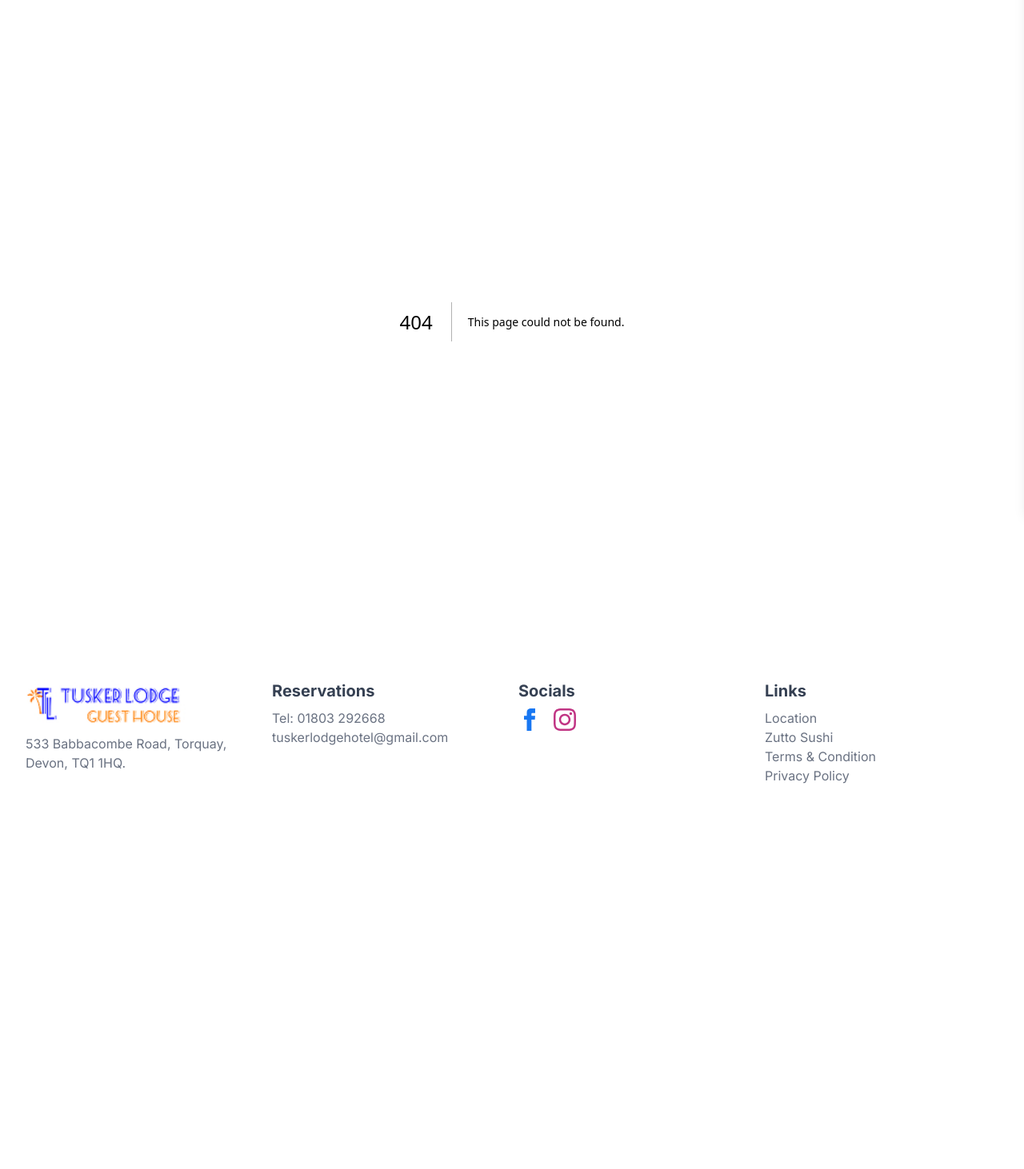
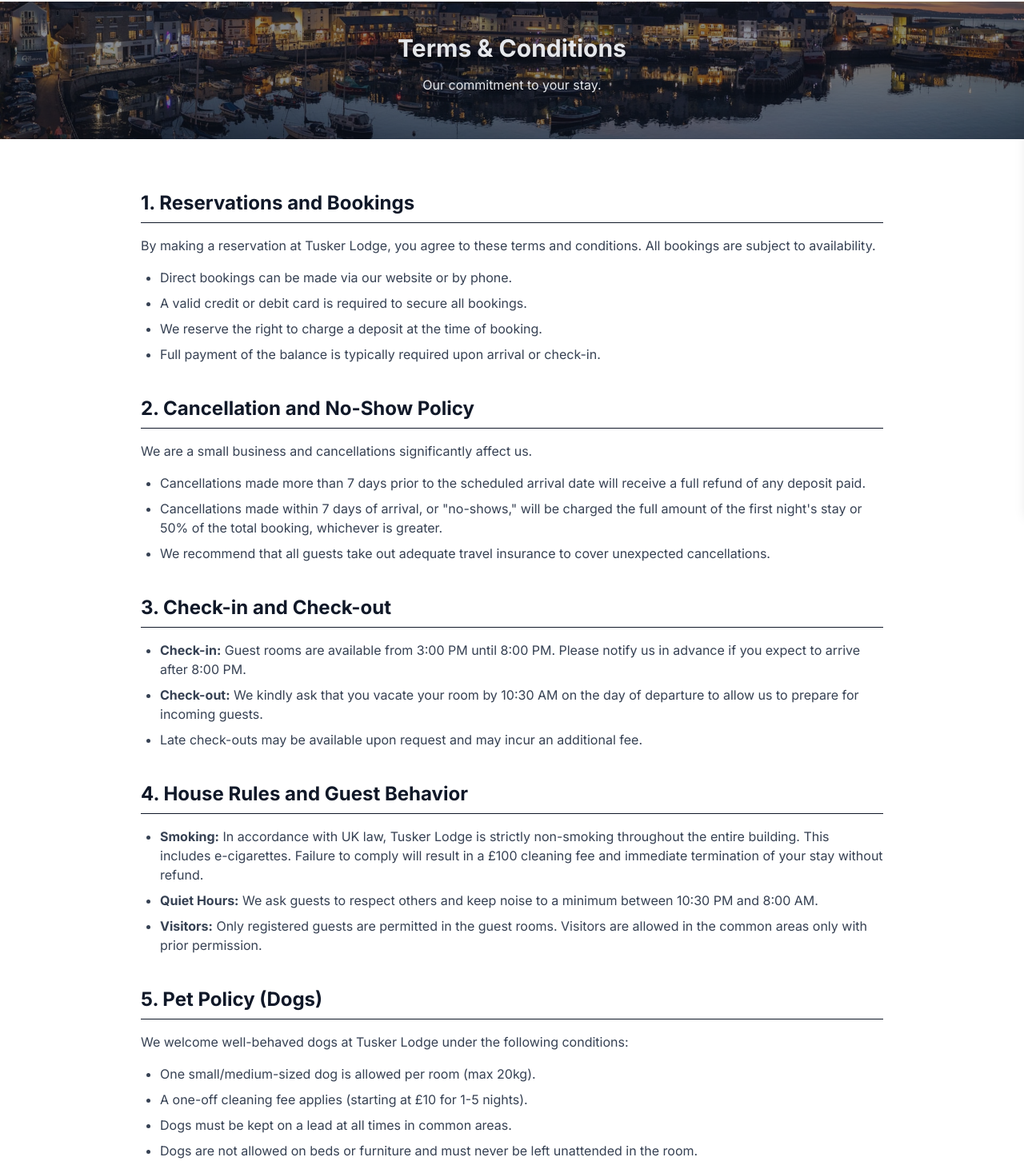
Before and after one commit to ayrbox/tusker-lodge, a Next.js app: page /terms in a window 1280 px wide. Before the commit this address had no page. Shown: the part 160-1622 px from the top of the page at 80% size. Before the commit the page ends 1190 px from the top, so only its background shows below. Built offline with nearby package versions, Linux system fonts and the light colour scheme.

Commit message:
feat: add terms and condition pages

```diff
--- /dev/null
+++ b/src/app/terms/layout.tsx
@@ -0,0 +1,16 @@
+import Banner from "@/components/sections/Banner";
+
+export default function TermsLayout({
+  children,
+}: {
+  children: React.ReactNode;
+}) {
+  return (
+    <main>
+      <Banner title="Terms & Conditions" path="Our commitment to your stay." />
+      <div className="container mx-auto py-16 px-6 md:px-12 max-w-5xl">
+        {children}
+      </div>
+    </main>
+  );
+}
--- /dev/null
+++ b/src/app/terms/page.tsx
@@ -0,0 +1,158 @@
+import React from "react";
+
+export default function TermsPage() {
+  return (
+    <div className="prose prose-slate max-w-none text-gray-700">
+      <section className="mb-10">
+        <h2 className="text-2xl font-bold mb-4 text-gray-900 border-b pb-2">
+          1. Reservations and Bookings
+        </h2>
+        <p className="mb-4">
+          By making a reservation at Tusker Lodge, you agree to these terms and
+          conditions. All bookings are subject to availability.
+        </p>
+        <ul className="list-disc pl-6 space-y-2">
+          <li>
+            Direct bookings can be made via our website or by phone.
+          </li>
+          <li>
+            A valid credit or debit card is required to secure all bookings.
+          </li>
+          <li>
+            We reserve the right to charge a deposit at the time of booking.
+          </li>
+          <li>
+            Full payment of the balance is typically required upon arrival or check-in.
+          </li>
+        </ul>
+      </section>
+
+      <section className="mb-10">
+        <h2 className="text-2xl font-bold mb-4 text-gray-900 border-b pb-2">
+          2. Cancellation and No-Show Policy
+        </h2>
+        <p className="mb-4">
+          We are a small business and cancellations significantly affect us.
+        </p>
+        <ul className="list-disc pl-6 space-y-2">
+          <li>
+            Cancellations made more than 7 days prior to the scheduled arrival date
+            will receive a full refund of any deposit paid.
+          </li>
+          <li>
+            Cancellations made within 7 days of arrival, or &quot;no-shows,&quot; will be charged
+            the full amount of the first night&apos;s stay or 50% of the total booking,
+            whichever is greater.
+          </li>
+          <li>
+            We recommend that all guests take out adequate travel insurance to cover
+            unexpected cancellations.
+          </li>
+        </ul>
+      </section>
+
+      <section className="mb-10">
+        <h2 className="text-2xl font-bold mb-4 text-gray-900 border-b pb-2">
+          3. Check-in and Check-out
+        </h2>
+        <ul className="list-disc pl-6 space-y-2">
+          <li>
+            <strong>Check-in:</strong> Guest rooms are available from 3:00 PM until
+            8:00 PM. Please notify us in advance if you expect to arrive after 8:00 PM.
+          </li>
+          <li>
+            <strong>Check-out:</strong> We kindly ask that you vacate your room by
+            10:30 AM on the day of departure to allow us to prepare for incoming guests.
+          </li>
+          <li>
+            Late check-outs may be available upon request and may incur an additional fee.
+          </li>
+        </ul>
+      </section>
+
+      <section className="mb-10">
+        <h2 className="text-2xl font-bold mb-4 text-gray-900 border-b pb-2">
+          4. House Rules and Guest Behavior
+        </h2>
+        <ul className="list-disc pl-6 space-y-2">
+          <li>
+            <strong>Smoking:</strong> In accordance with UK law, Tusker Lodge is
+            strictly non-smoking throughout the entire building. This includes e-cigarettes.
+            Failure to comply will result in a £100 cleaning fee and immediate termination
+            of your stay without refund.
+          </li>
+          <li>
+            <strong>Quiet Hours:</strong> We ask guests to respect others and keep noise
+            to a minimum between 10:30 PM and 8:00 AM.
+          </li>
+          <li>
+            <strong>Visitors:</strong> Only registered guests are permitted in the guest
+            rooms. Visitors are allowed in the common areas only with prior permission.
+          </li>
+        </ul>
+      </section>
+
+      <section className="mb-10">
+        <h2 className="text-2xl font-bold mb-4 text-gray-900 border-b pb-2">
+          5. Pet Policy (Dogs)
+        </h2>
+        <p className="mb-4">
+          We welcome well-behaved dogs at Tusker Lodge under the following conditions:
+        </p>
+        <ul className="list-disc pl-6 space-y-2">
+          <li>
+            One small/medium-sized dog is allowed per room (max 20kg).
+          </li>
+          <li>
+            A one-off cleaning fee applies (starting at £10 for 1-5 nights).
+          </li>
+          <li>
+            Dogs must be kept on a lead at all times in common areas.
+          </li>
+          <li>
+            Dogs are not allowed on beds or furniture and must never be left
+            unattended in the room.
+          </li>
+          <li>
+            Owners are responsible for any damage caused by their pets and for
+            disposing of waste off-premises.
+          </li>
+        </ul>
+      </section>
+
+      <section className="mb-10">
+        <h2 className="text-2xl font-bold mb-4 text-gray-900 border-b pb-2">
+          6. Damages and Breakages
+        </h2>
+        <p>
+          Guests are responsible for any damage or breakages caused to the room,
+          its contents, or any part of the guest house during their stay. We reserve
+          the right to charge the guest&apos;s card for any necessary repairs or
+          professional cleaning required.
+        </p>
+      </section>
+
+      <section className="mb-10">
+        <h2 className="text-2xl font-bold mb-4 text-gray-900 border-b pb-2">
+          7. Liability
+        </h2>
+        <p>
+          Tusker Lodge does not accept any liability for any damage, loss, or injury
+          to any member of your party or any vehicles or possessions, unless proven
+          to be caused by a negligent act by ourselves.
+        </p>
+      </section>
+
+      <section className="mb-10">
+        <h2 className="text-2xl font-bold mb-4 text-gray-900 border-b pb-2">
+          8. Accessibility
+        </h2>
+        <p>
+          Tusker Lodge is a Victorian property with stairs. If you have specific
+          accessibility requirements, please contact us before booking to ensure
+          we can accommodate your needs.
+        </p>
+      </section>
+    </div>
+  );
+}
--- a/src/components/Footer.tsx
+++ b/src/components/Footer.tsx
@@ -74,7 +74,7 @@
               <NavItem text="Zutto Sushi" url="/pets" />
             </li>
             <li>
-              <NavItem text="Terms &amp; Condition" url="/rooms" />
+              <NavItem text="Terms &amp; Condition" url="/terms" />
             </li>
             <li>
               <NavItem text="Privacy Policy" url="/attractions" />
```
